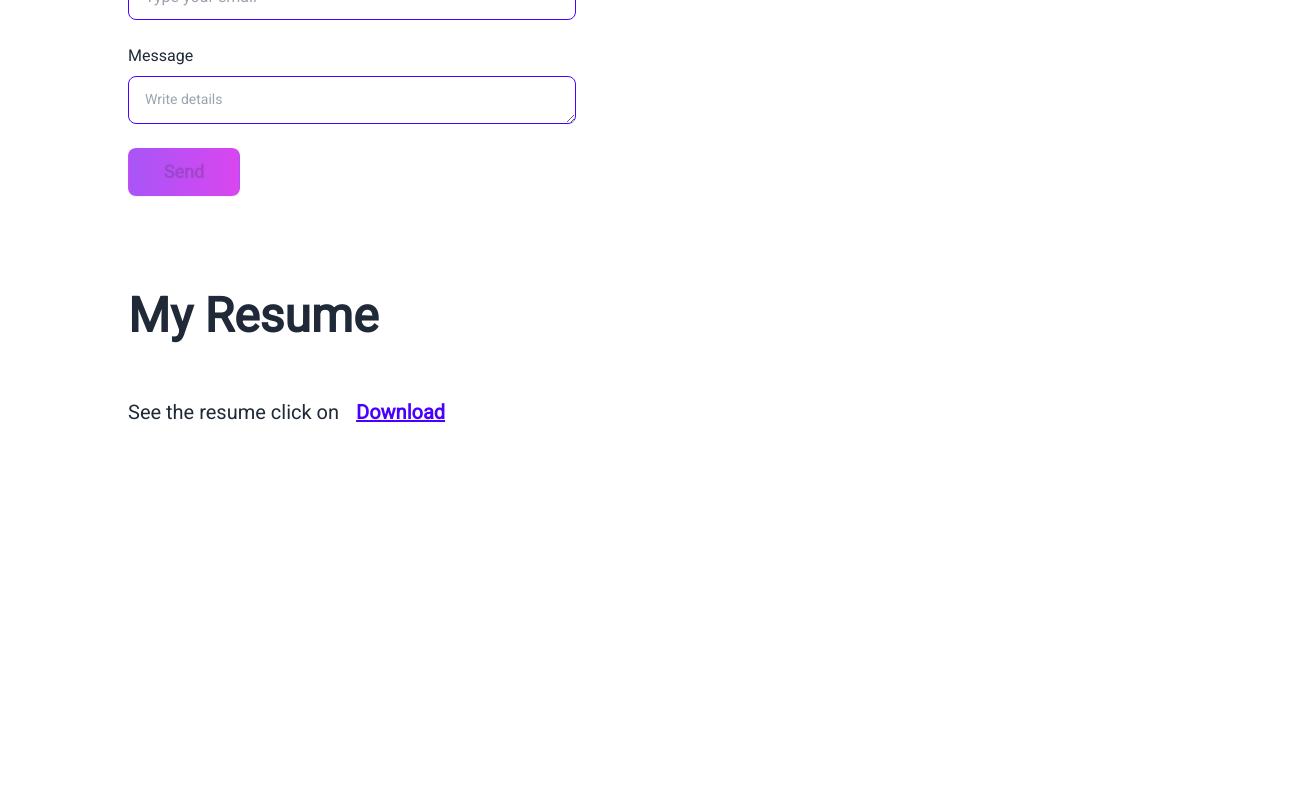
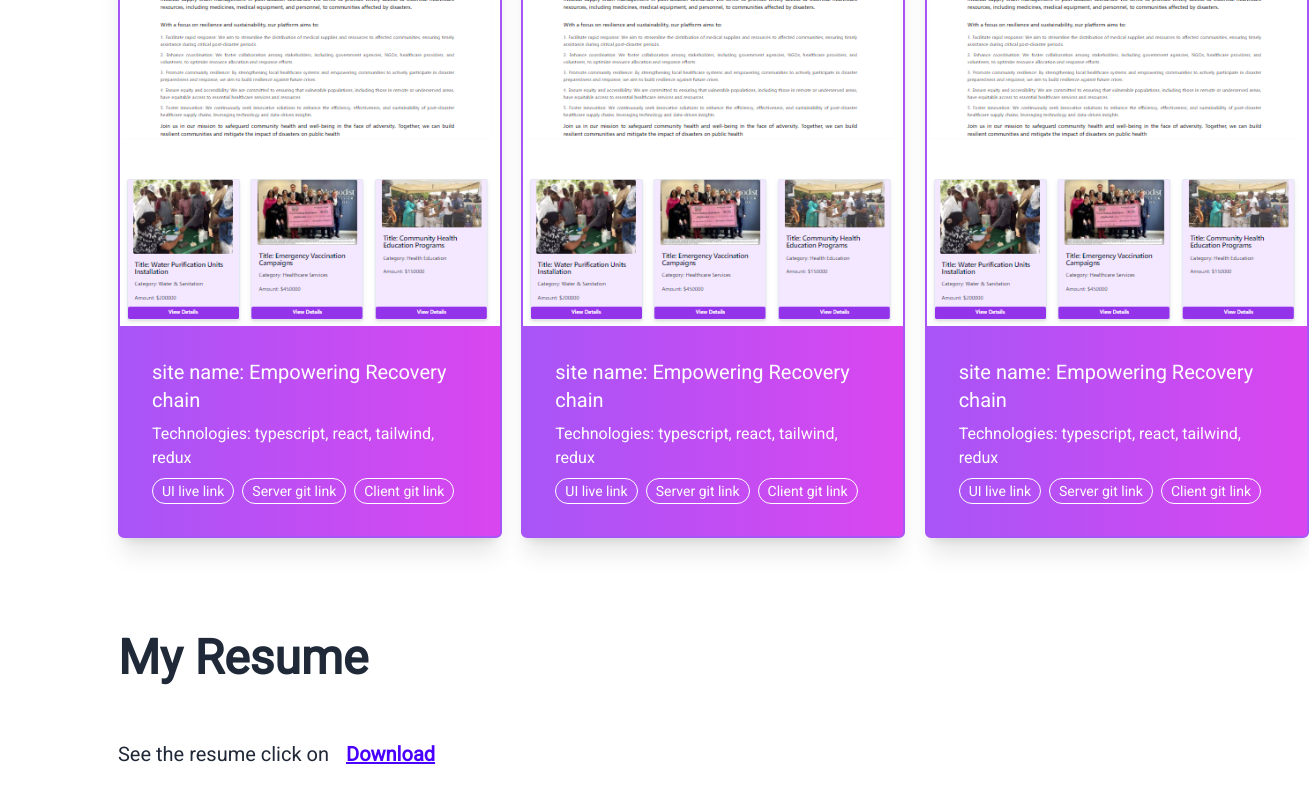
Before and after one commit to Md-Zehad-Sarkar/zehad-sarkar-devloper-portfolio, a Next.js app: page / in a window 1280 px wide. Shown: the part 2000-2797 px from the top of the page, 1309 px wide, since content can reach past the window. Before the commit the page ends 2452 px from the top, so only its background shows below. Built offline with nearby package versions, Linux system fonts and the light colour scheme.

Commit message:
first project added

```diff
--- a/next.config.js
+++ b/next.config.js
@@ -1,4 +1,13 @@
 /** @type {import('next').NextConfig} */
-const nextConfig = {};
+const nextConfig = {
+  images: {
+    remotePatterns: [
+      {
+        protocol: "https",
+        hostname: "**",
+      },
+    ],
+  },
+};
 
-module.exports= nextConfig;
+module.exports = nextConfig;
--- a/src/app/page.tsx
+++ b/src/app/page.tsx
@@ -2,6 +2,7 @@
 import AboutMe from "@/components/shared_pages/AboutMe";
 import Contact from "@/components/shared_pages/Contact";
 import Navbar from "@/components/shared_pages/Navbar";
+import Projects from "@/components/shared_pages/Projects";
 import Resume from "@/components/shared_pages/Resume";
 import Skills from "@/components/shared_pages/Skills";
 
@@ -14,8 +15,9 @@ export default function Home() {
       <div>
         <Skills />
         <AboutMe />
+        <Projects />
+        <Resume />
         <Contact />
-        <Resume />
       </div>
     </div>
   );
--- a/src/components/shared_pages/AboutMe.tsx
+++ b/src/components/shared_pages/AboutMe.tsx
@@ -2,7 +2,7 @@ import React from "react";
 
 const AboutMe = () => {
   return (
-    <div className="max-w-[800px] mx-auto text-justify mt-24">
+    <div className="max-w-[800px]  text-justify mt-24">
       <h2 className="text-5xl font-bold mb-12" id="about">
         About Me !
       </h2>
--- /dev/null
+++ b/src/components/shared_pages/Projects.tsx
@@ -0,0 +1,20 @@
+import Image from "next/image";
+import Link from "next/link";
+import One from "./projects/One";
+
+const Projects = () => {
+  return (
+    <div className="mt-24">
+      <h2 className="text-5xl mb-12 font-semibold" id="projects">
+        My Projects
+      </h2>
+      <div className="grid grid-cols-1 md:grid-cols-2 lg:grid-cols-3 gap-16">
+        <One />
+        <One />
+        <One />
+      </div>
+    </div>
+  );
+};
+
+export default Projects;
--- a/src/components/shared_pages/Resume.tsx
+++ b/src/components/shared_pages/Resume.tsx
@@ -11,7 +11,7 @@ const Resume = () => {
 
   return (
     <div className="mt-24">
-      <h2 className="text-5xl mb-12 font-semibold" id="skill">
+      <h2 className="text-5xl mb-12 font-semibold" id="resume">
         My Resume
       </h2>
       <div className="flex justify-start items-center">
--- /dev/null
+++ b/src/components/shared_pages/projects/One.tsx
@@ -0,0 +1,49 @@
+import Image from "next/image";
+import Link from "next/link";
+import image_1 from "@/assets/images/project-1.png";
+
+const One = () => {
+  return (
+    <div className="card w-96  shadow-xl bg-gradient-to-r from-purple-500 to-fuchsia-500 rounded-md  hover:bg-gradient-to-l border-2 border-purple-500">
+      <figure>
+        <Image src={image_1} alt="ECR" />
+      </figure>
+      <div className="card-body">
+        <h2 className="card-title text-white font-thin">
+          site name: Empowering Recovery chain
+        </h2>
+        <p className="text-white">
+          Technologies: typescript, react, tailwind, redux
+        </p>
+        <div className="card-actions">
+          <div className="badge badge-outline text-white font-medium py-3">
+            <Link
+              href="https://empowering-recovery-chain-client-site.netlify.app"
+              target="_blank"
+            >
+              UI live link
+            </Link>
+          </div>
+          <div className="badge badge-outline text-white font-medium py-3">
+            <Link
+              href="https://github.com/Md-Zehad-Sarkar/empowering-recovery-chain-server-final.git"
+              target="_blank"
+            >
+              Server git link
+            </Link>
+          </div>
+          <div className="badge badge-outline text-white font-medium py-3">
+            <Link
+              href="https://github.com/Md-Zehad-Sarkar/empowering-recovery-chain-client-final.git"
+              target="_blank"
+            >
+              Client git link
+            </Link>
+          </div>
+        </div>
+      </div>
+    </div>
+  );
+};
+
+export default One;
```
Also changed, not shown: src/assets/images/project-1.png (added).
